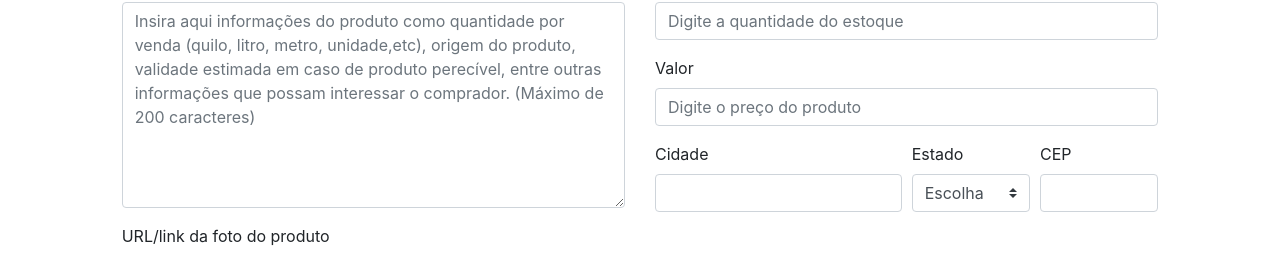
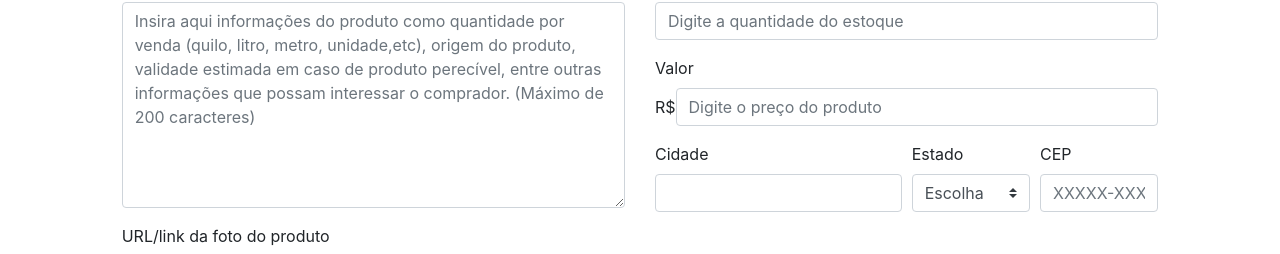
Before and after one commit to ddsp-pinheiro/raizesdela-front, an Angular app in the folder raizes-dela/: page /cad-produto in a window 1280 px wide. Shown: the part 346-600 px from the top of the page. Built offline with nearby package versions, Linux system fonts and the light colour scheme; no server answers.

Commit message:
fix(cad-produto): PequeMelhorias na usabilidade

```diff
--- a/raizes-dela/src/app/cad-produto/cad-produto.component.html
+++ b/raizes-dela/src/app/cad-produto/cad-produto.component.html
@@ -34,11 +34,11 @@
                 </div>
                 <div class="form-group">
                     <label for="estoque">Estoque</label>
-                    <input [(ngModel)]='produto.estoque' type="text" class="form-control" id="estoque" placeholder="Digite a quantidade do estoque">
+                    <input [(ngModel)]='produto.estoque' type="number" class="form-control" id="estoque" placeholder="Digite a quantidade do estoque">
                 </div>
                 <div class="form-group">
                     <label for="valor">Valor</label>
-                    <input [(ngModel)]='produto.valor' type="text" class="form-control" id="valor" placeholder="Digite o preço do produto">
+                    <div class="d-flex align-items-center">R$<input [(ngModel)]='produto.valor' type="number" class="form-control" id="valor" placeholder="Digite o preço do produto"></div>
                 </div>
                 <div class="form-row">
                     <div class="col-md-6 mb-3">
@@ -80,7 +80,7 @@
                     </div>
                     <div class="col-md-3 mb-3">
                         <label for="cep">CEP</label>
-                        <input type="text" class="form-control" id="cep">
+                        <input [(ngModel)]="cep" type="text" class="form-control" id="cep" placeholder="XXXXX-XXX" maxlength="9" (keyup)="mascaraCEP()">
                     </div>
                 </div>
             </div>
--- a/raizes-dela/src/app/cad-produto/cad-produto.component.ts
+++ b/raizes-dela/src/app/cad-produto/cad-produto.component.ts
@@ -24,6 +24,8 @@ export class CadProdutoComponent implements OnInit {
 
   usuario: Usuario = new Usuario()
   idUsuario = environment.id
+
+  cep: string
 
   constructor(
     private authService: AuthService,
@@ -68,4 +70,10 @@ export class CadProdutoComponent implements OnInit {
       })
     }
   }
+
+  mascaraCEP(){
+    this.cep =this.cep.replace(/\D/g,"")                 //Remove tudo o que não é dígito
+    this.cep =this.cep.replace(/(\d{5})(\d)/,"$1-$2")    //Coloca hífen entre o quarto e o quinto dígitos
+    return this.cep
+  }
 }
```
